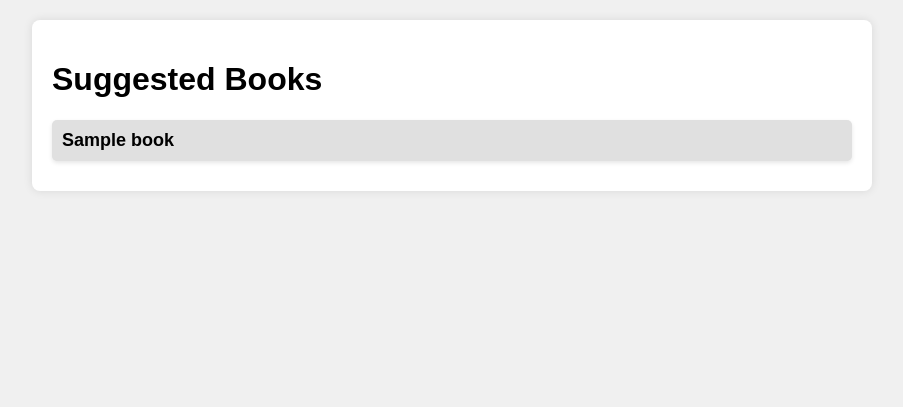
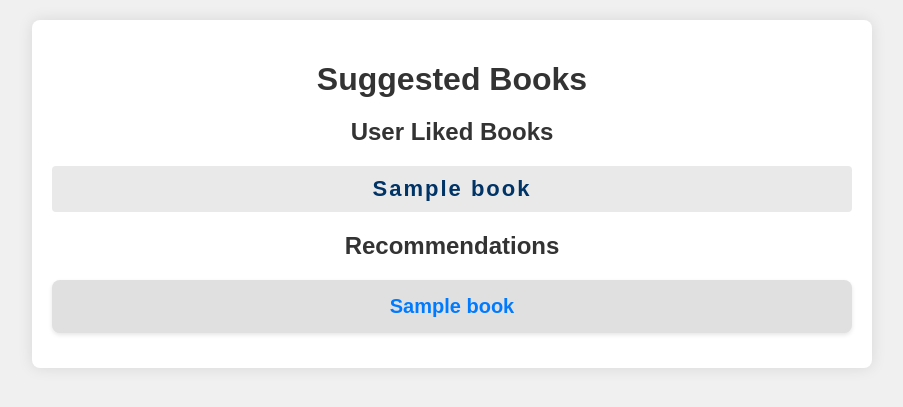
Before and after one commit to Jmp13033/reccomendation_system, a FastAPI app: template app/templates/show_books.html in a window 1280 px wide. Shown: the top 407 px of the page, without its empty margins (188-1091 px from the left). Run offline with FastAPI, Linux system fonts and the light colour scheme; the template is opened without the code that fills it: most values are stand-ins (such as "Sample title", 1, 10 or a date in 2020); parts of the project's set-up code (start-up, migrations or seed data) failed here and were passed over.

Commit message:
updated AI branch

```diff
--- a/app/app.py
+++ b/app/app.py
@@ -1,8 +1,9 @@
 from fastapi import FastAPI, Form, Request
+import os
 from typing import Annotated
 import re
 from typing import List
-from database import User
+from database import User, Books
 from database import SessionLocal, engine
 from fastapi.responses import HTMLResponse,  RedirectResponse
 from helpers.helpers import get_db
@@ -15,15 +16,18 @@ from fastapi.staticfiles import StaticFiles
 from fastapi.templating import Jinja2Templates
 import pickle
 from helpers.reccomender import books_recommendation, load_pivot
+import openai
+
 # load the enviornment variables
 load_dotenv(find_dotenv())
+openai.api_key = os.getenv("OPENAI_API_KEY")
+
 
 book_pivot = load_pivot()
 
-
-
 with open("nearest_neighbors_model.pkl", "rb") as file:
     model = pickle.load(file)
+
 
 
 # instantiate FastAPI
@@ -60,30 +64,57 @@ def user_home(request: Request, email: str, db: Session = Depends(get_db)):
     user = db.query(User).filter(User.email == email).first()
     return templates.TemplateResponse("user_home.html", {"request": request, "user": user})
 
+
 # submit the book to show reccomendations
 @app.post("/submit_books/", response_class=HTMLResponse)
 def submit(request: Request, books: str = Form(...)):
     user_liked_books = re.split(r',\s*(?=[^)]*(?:\(|$))', books)
     user_liked_books = [book.strip().lower() for book in user_liked_books]
+    user_liked_books_str = ','.join(user_liked_books)
+    user_liked_books_str = user_liked_books_str.capitalize()
     suggested_books = books_recommendation(user_liked_books, model, book_pivot, 9)
     suggested_books = [' '.join(word.title() for word in book.split()) for book in suggested_books]
-    return RedirectResponse(url=f"/show_books/?suggested_books={','.join(suggested_books)}", status_code=303)
+    suggested_books_str = ','.join(suggested_books)
+    return RedirectResponse(url=f"/show_books/?suggested_books={suggested_books_str}&user_liked_books={user_liked_books_str}", status_code=303)
 
 
 
 @app.get("/show_books/", response_class=HTMLResponse)
-def show_books(request: Request, suggested_books: str):
+def show_books(request: Request, suggested_books: str, user_liked_books:str):
+    user_liked_books_list = user_liked_books.split(",")
     suggested_books_list = suggested_books.split(',')
-
-    return templates.TemplateResponse("show_books.html", {"request": request, "suggested_books": suggested_books_list})
+    print(suggested_books_list)
+    return templates.TemplateResponse("show_books.html", {"request": request, "suggested_books": suggested_books_list, "user_liked_books": user_liked_books_list})
 
 
 
+# Initialize chat log for conversation context
+chat_log = []
+
 @app.get("/book/{book_name}", response_class=HTMLResponse)
-def book_detail(request: Request, book_name: str):
+async def book_detail(request: Request, book_name: str, suggested_books: str = "", user_liked_books: str = ""):
+    suggested_books_list = suggested_books.split(',') if suggested_books else []
+    user_liked_books_list = user_liked_books.split(',') if user_liked_books else []
 
 
-    return templates.TemplateResponse("book_detail.html", {"request": request, "book": book_name})
+    chat_log.append({"role": "user", "content": f"Tell me about the book {book_name}."})
+    response = openai.ChatCompletion.create(
+        model="gpt-3.5-turbo",
+        messages=chat_log,
+        temperature=0
+    )
+
+    bot_response = response['choices'][0]['message']['content']
+    chat_log.append({"role": "assistant", "content": bot_response})
+
+
+    return templates.TemplateResponse("book_detail.html", {
+        "request": request,
+        "book": book_name,
+        "bot_response": bot_response,
+        "suggested_books": suggested_books_list,
+        "user_liked_books": user_liked_books_list
+    })
 
 
 
--- a/app/database.py
+++ b/app/database.py
@@ -20,10 +20,11 @@ class User(Base):
  email = Column(String, unique=True, index=True)
  is_active = Column(Boolean, default=True)
 
+
 class Books(Base):
     __tablename__ = "book"
-    id = Column(Integer, primary_key=True, index=True)
-    name = Column(String, index=True)
+    book_id = Column(Integer, primary_key=True, index=True)
+    title = Column(String, index=True)
     image_url = Column(String)
 
 # create the table
--- a/app/helpers/reccomender.py
+++ b/app/helpers/reccomender.py
@@ -16,8 +16,6 @@ def load_pivot():
     book_pivot = book_pivot.fillna(0)
 
     return book_pivot
-
-
 
 def clean_book_titles(book_list):
     cleaned_books = []
--- a/app/static/books.css
+++ b/app/static/books.css
@@ -1,32 +1,69 @@
 body {
-    font-family: Arial, sans-serif;
-    margin: 20px;
-    padding: 0;
+    font-family: 'Arial', sans-serif;
+    margin: 0;
+    padding: 20px;
     background-color: #f0f0f0;
+    color: #333;
 }
+
 .container {
     max-width: 800px;
     margin: 0 auto;
     padding: 20px;
-    background-color: white;
+    background-color: #fff;
     border-radius: 8px;
-    box-shadow: 0 0 10px rgba(0, 0, 0, 0.1);
+    box-shadow: 0 0 15px rgba(0, 0, 0, 0.1);
 }
+
+h1, h2 {
+    color: #333;
+    text-align: center;
+    margin-bottom: 20px;
+
+}
+
+ul {
+    list-style-type: none;
+    padding: 0;
+}
+
+ul h2 {
+    background-color: #e9e9e9;
+    margin: 5px 0;
+    padding: 10px;
+    border-radius: 4px;
+    text-align: center;
+    font-size: 22px;
+    color: #003366;
+    letter-spacing: 2px;
+
+
+}
+
 .book {
     background-color: #e0e0e0;
-    border-radius: 5px;
-    padding: 10px;
-    margin-bottom: 10px;
+    border-radius: 8px;
+    padding: 15px;
+    margin-bottom: 15px;
     box-shadow: 0 2px 4px rgba(0, 0, 0, 0.1);
+    transition: background-color 0.3s ease;
 }
+
+
 .book h2 {
     margin: 0;
-    font-size: 18px;
+    font-size: 20px;
+    color: #444;
 }
+
+
 .book a {
     text-decoration: none;
-    color: black;
+    color: #007BFF;
+    transition: color 0.3s ease;
 }
+
 .book a:hover {
-    text-decoration: underline;
+    color: #0056b3;
+    text-decoration:none
 }
--- a/app/templates/show_books.html
+++ b/app/templates/show_books.html
@@ -7,13 +7,22 @@
     <title>Document</title>
 </head>
 <body>
+
     <div class="container">
         <h1>Suggested Books</h1>
+        <h2>User Liked Books</h2>
+        <ul>
+            {% for book in user_liked_books %}
+                <h2><li>{{ book }}</li></h2>
+            {% endfor %}
+        </ul>
+        <h2>Recommendations</h2>
         {% for book in suggested_books %}
             <div class="book">
-                <h2><a href="/book/{{ book }}">{{ book }}</a></h2>
+                <h2><a href="/book/{{ book }}?suggested_books={{ suggested_books|join(',') }}&user_liked_books={{ user_liked_books|join(',') }}">{{ book }}</a></h2>
             </div>
         {% endfor %}
+    </div>
 
 </body>
 </html>
```
Also changed, not shown: app/crew.py (added, +66 -0 lines), app/static/book_details.css (added, +56 -0 lines), app/templates/book_detail.html (+6 -3 lines), 1 other file.
